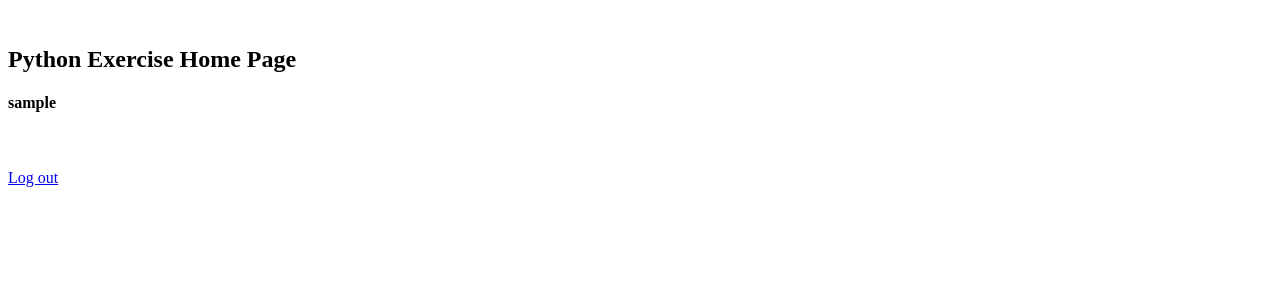
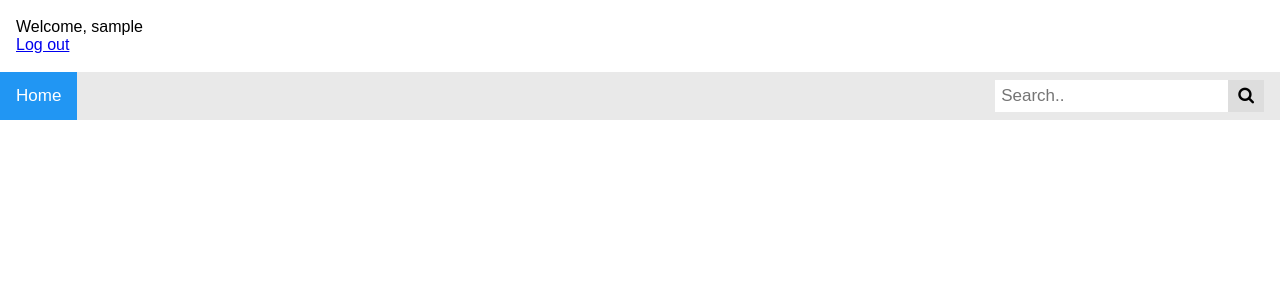
Before and after one commit to diorassic/Exercise3, a Django app: page / in a window 1280 px wide. Shown: the top 300 px of the page. Run offline with Django 3.2, Linux system fonts and the light colour scheme; the visitor is signed in with stand-in values (Sample User, id 1).

Commit message:
exercise3

```diff
--- a/accounts/templates/accounts/index.html
+++ b/accounts/templates/accounts/index.html
@@ -1,17 +1,107 @@
 <!DOCTYPE html>
 <html>
     <head>
-        <title>Dioras Py.Exercise #2</title>
+        <title>Python #3</title>
     </head>
     <body>
 		<br>
-        <h2>Python Exercise Home Page</h2>
 
-		<h4>{{ user.username }}</h4>
-		<br>
-		<br>
+		<div style="padding-left:16px">
+			Welcome, {{ user.username }}
+			<br>
+			<a href="{% url 'logout' %}">Log out</a>
+			<br>
+			<br>
+		</div>
+		<link rel="stylesheet" href="https://cdnjs.cloudflare.com/ajax/libs/font-awesome/4.7.0/css/font-awesome.min.css">
+<style>
+* {box-sizing: border-box;}
 
-		<a href="{% url 'logout' %}">Log out</a>
+body {
+  margin: 0;
+  font-family: Arial, Helvetica, sans-serif;
+}
+
+.topnav {
+  overflow: hidden;
+  background-color: #e9e9e9;
+}
+
+.topnav a {
+  float: left;
+  display: block;
+  color: black;
+  text-align: center;
+  padding: 14px 16px;
+  text-decoration: none;
+  font-size: 17px;
+}
+
+.topnav a:hover {
+  background-color: #ddd;
+  color: black;
+}
+
+.topnav a.active {
+  background-color: #2196F3;
+  color: white;
+}
+
+.topnav .search-container {
+  float: right;
+}
+
+.topnav input[type=text] {
+  padding: 6px;
+  margin-top: 8px;
+  font-size: 17px;
+  border: none;
+}
+
+.topnav .search-container button {
+  float: right;
+  padding: 6px 10px;
+  margin-top: 8px;
+  margin-right: 16px;
+  background: #ddd;
+  font-size: 17px;
+  border: none;
+  cursor: pointer;
+}
+
+.topnav .search-container button:hover {
+  background: #ccc;
+}
+
+@media screen and (max-width: 600px) {
+  .topnav .search-container {
+    float: none;
+  }
+  .topnav a, .topnav input[type=text], .topnav .search-container button {
+    float: none;
+    display: block;
+    text-align: left;
+    width: 100%;
+    margin: 0;
+    padding: 14px;
+  }
+  .topnav input[type=text] {
+    border: 1px solid #ccc;
+  }
+}
+</style>
+</head>
+<body>
+
+<div class="topnav">
+  <a class="active" href="#home">Home</a>
+  <div class="search-container">
+    <form action="/action_page.php">
+      <input type="text" placeholder="Search.." name="search">
+      <button type="submit"><i class="fa fa-search"></i></button>
+    </form>
+  </div>
+</div>
 
 	</body>
 </html>
```
